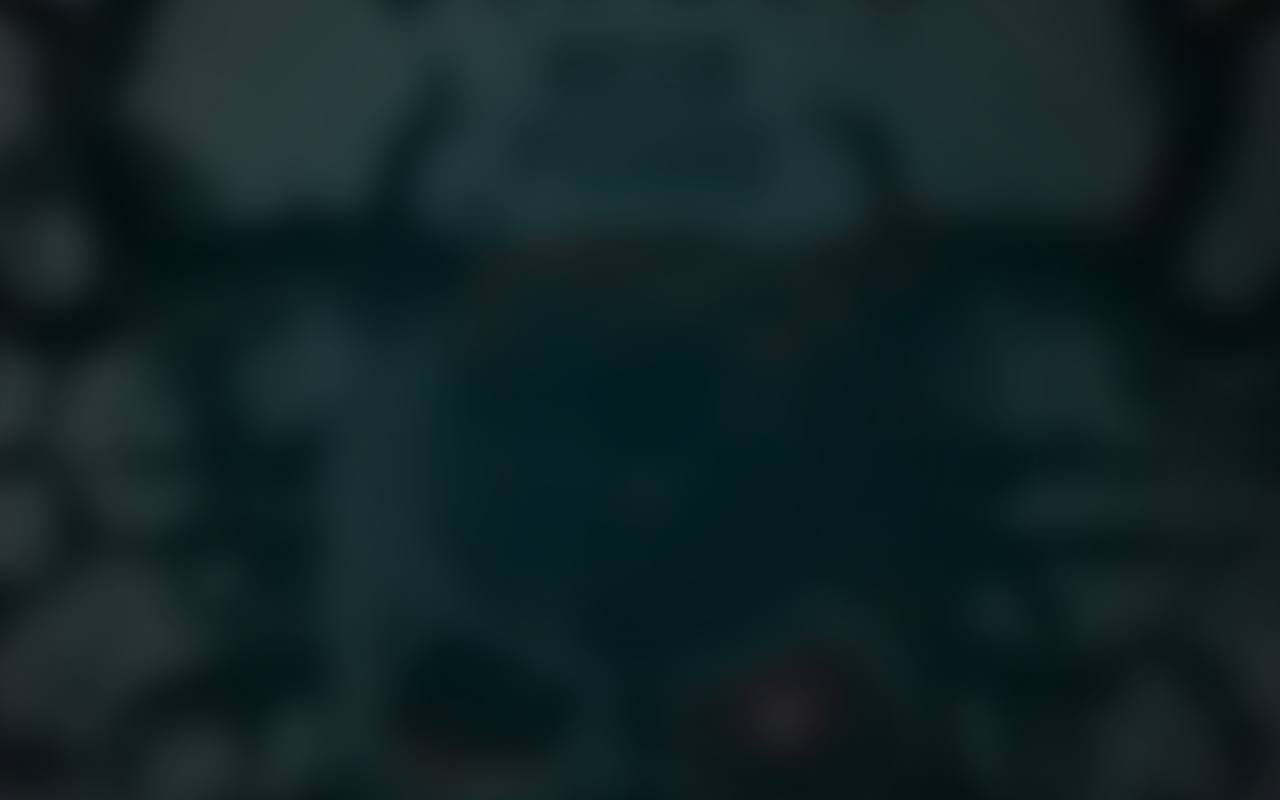
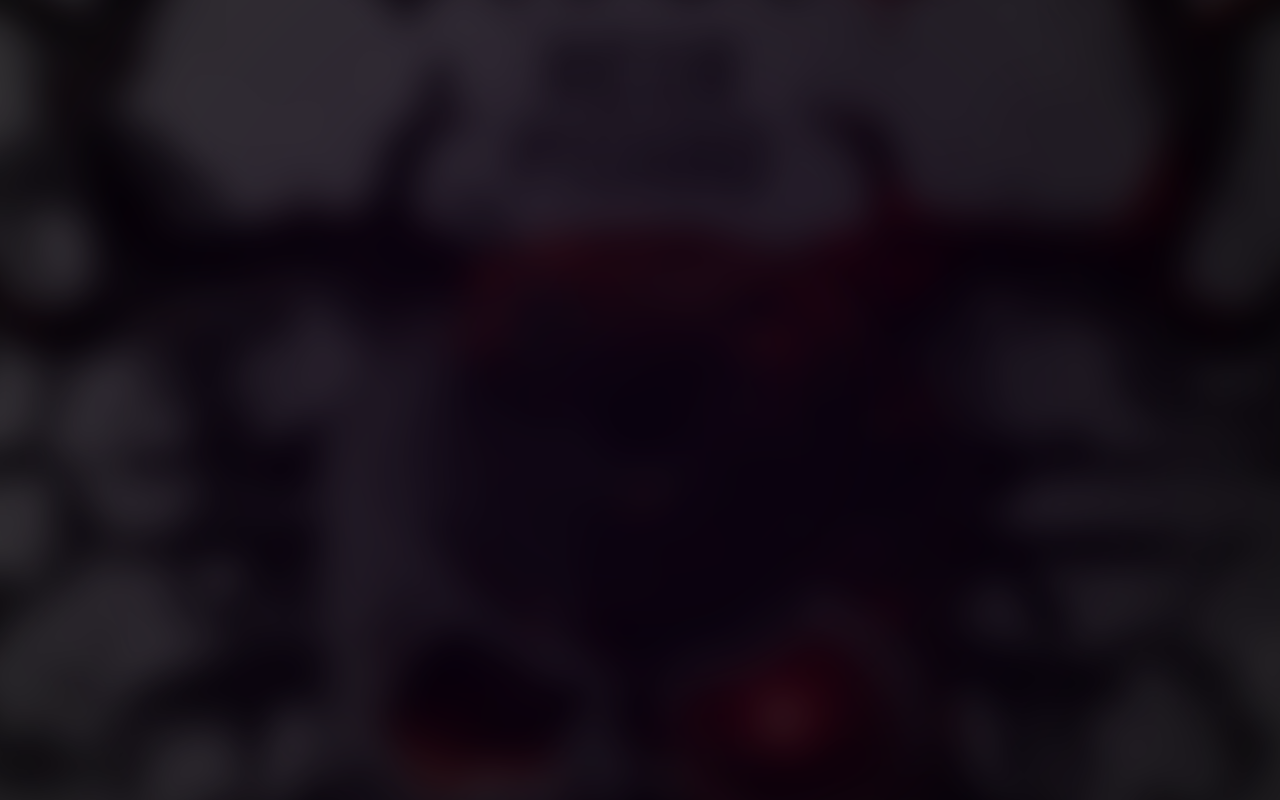
Before and after one commit to sinapirani/Sibamusic, a Next.js app: page /player in a window 1280 px wide. Built offline with nearby package versions, Linux system fonts and the light colour scheme.

Commit message:
background change✨ - background overlay color is changed

```diff
--- a/pages/player/index.js
+++ b/pages/player/index.js
@@ -18,7 +18,7 @@
         ></div>
 
         <div className="absolute flex justify-center items-center w-full h-screen box-border bg-[rgba(0,0,0,80%)] overflow-hidden z-40">
-          <div className=" absolute h-[150vh] w-[150vh] bg-[#006f7e] opacity-25 blur-[188px] rounded-full z-0 "></div>
+          <div className=" absolute h-[150vh] w-[150vh] bg-[#220036] opacity-25 blur-[188px] rounded-full z-0 "></div>
 
           <div className=" relative w-full h-screen flex justify-evenly items-center text-white z-50">
             <PlayerAudio picChanger={picChanger} />
```
Also changed, not shown: components/player/index.js (+1 -3 lines).
